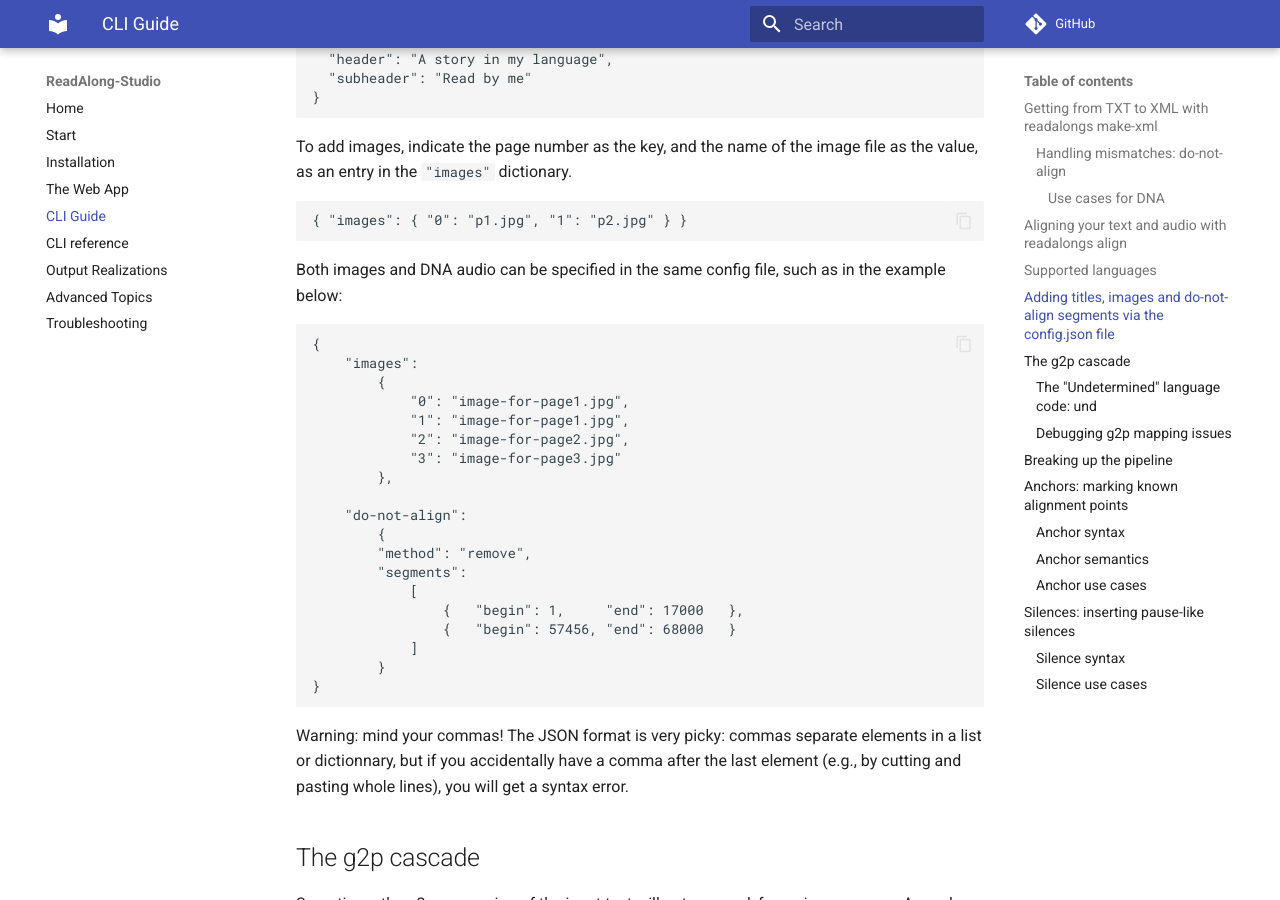
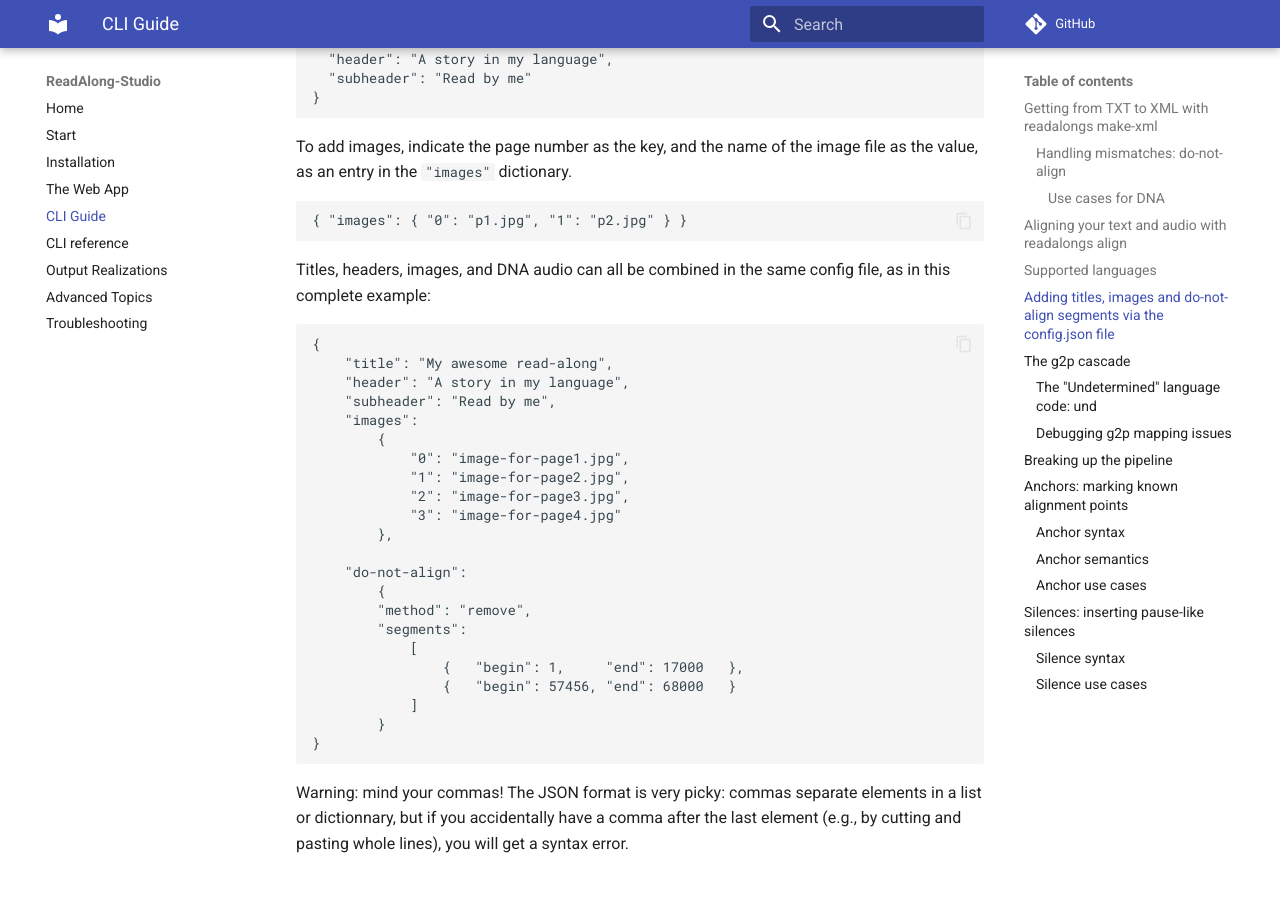
Before and after one commit to ReadAlongs/Studio, an MkDocs documentation site: the page built from docs/cli-guide.md, in a window 1280 px wide and 900 px high, scrolled down 4248 px. Built offline with MkDocs 1.6.1 and Material for MkDocs 9.7.7, drawn with Linux system fonts in a browser that asks for light colours; comment, search, counter and statistics services are not loaded; the version menu is left out.

Commit message:
docs: show a complete readalong configuration (#318)

````diff
--- a/docs/cli-guide.md
+++ b/docs/cli-guide.md
@@ -192,17 +192,20 @@ file as the value, as an entry in the `"images"` dictionary.
 { "images": { "0": "p1.jpg", "1": "p2.jpg" } }
 ```
 
-Both images and DNA audio can be specified in the same config file, such
-as in the example below:
+Titles, headers, images, and DNA audio can all be combined in the same
+config file, as in this complete example:
 
 ```
 {
+    "title": "My awesome read-along",
+    "header": "A story in my language",
+    "subheader": "Read by me",
     "images":
         {
             "0": "image-for-page1.jpg",
-            "1": "image-for-page1.jpg",
-            "2": "image-for-page2.jpg",
-            "3": "image-for-page3.jpg"
+            "1": "image-for-page2.jpg",
+            "2": "image-for-page3.jpg",
+            "3": "image-for-page4.jpg"
         },
 
     "do-not-align":
````
